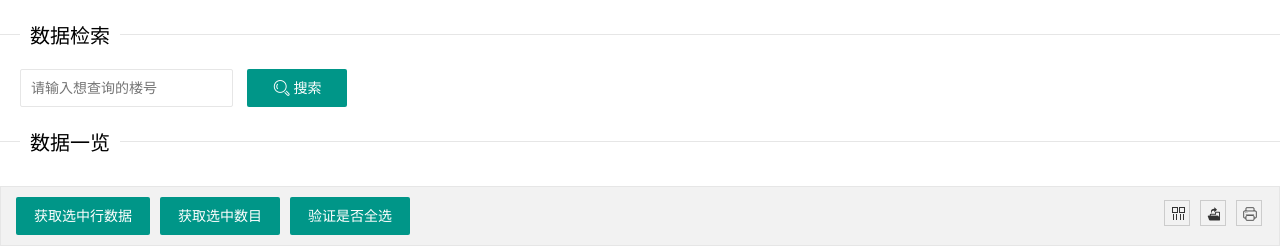
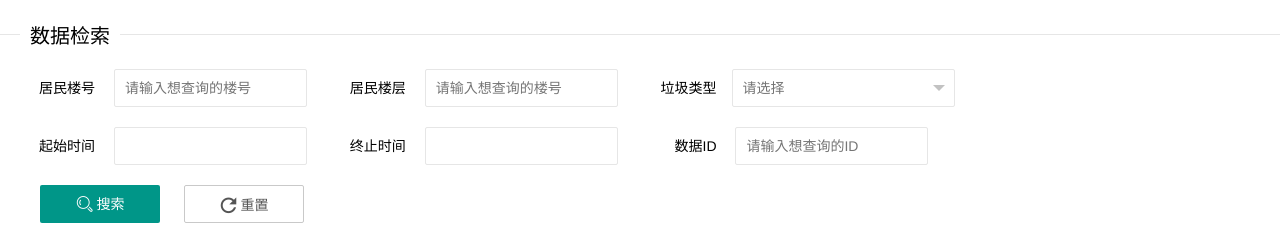
Before and after one commit to Msan030/IS305-application, a Django app: page /searchtest in a window 1280 px wide. Shown: the top 246 px of the page. Run offline with Django 3.2, Linux system fonts and the light colour scheme; some libraries are stand-ins or nearby versions.

Commit message:
add search

```diff
--- a/templates/myApp/searchtest.html
+++ b/templates/myApp/searchtest.html
@@ -16,12 +16,85 @@
   <legend>数据检索</legend>
 </fieldset>
 
+
+
+
 <div class="searchTable">
- <div class="layui-inline">
- <input class="layui-input" style="margin-left: 20px" placeholder="请输入想查询的楼号" name="id" id="dataReload" autocomplete="off">
- </div>
- <button class="layui-btn" style="margin-left: 30px;width:100px" data-type="reload" id="search"><i class="layui-icon">&#xe615;</i>搜索</button>
-</div>
+<form class="layui-form" action="">
+{#    <div class="layui-inline">#}
+{#    <input class="layui-input" style="margin-left: 20px" placeholder="请输入想查询的楼号" name="id" id="dataReload" autocomplete="off">#}
+{#    </div>#}
+{#    #}
+
+    <div>
+    <div class="layui-input-inline">
+    <label class="layui-form-label" style="margin-left: 0px">居民楼号</label>
+    </div>
+
+    <div class="layui-input-inline">
+    <input class="layui-input"  placeholder="请输入想查询的楼号" name="id" id="dataReload" autocomplete="off">
+    </div>
+
+    <div class="layui-input-inline">
+    <label class="layui-form-label">居民楼层</label>
+    </div>
+
+    <div class="layui-input-inline">
+    <input class="layui-input"  placeholder="请输入想查询的楼号" name="id2" id="dataReload2" autocomplete="off">
+    </div>
+
+    <div class="layui-input-inline">
+    <label class="layui-form-label">垃圾类型</label>
+    <div class="layui-input-block">
+        <select name="city" lay-verify="required" >
+        <option value=""></option>
+        <option value="0">纸箱</option>
+        <option value="1">自行车</option>
+        <option value="2">家具</option>
+        <option value="3">鞋架</option>
+        <option value="4">其他</option>
+      </select>
+    </div></div></div>
+
+    <div style="margin-top: 20px">
+    <div class="layui-input-inline">
+    <label class="layui-form-label">起始时间</label>
+    </div>
+
+    <div class="layui-input-inline">
+    <input type="text" style="margin-left: 0px" class="layui-input" id="test1">
+    </div>
+
+    <div class="layui-input-inline">
+    <label class="layui-form-label">终止时间</label>
+    </div>
+
+    <div class="layui-input-inline">
+    <input type="text" style="margin-left: 0px" class="layui-input" id="test2">
+    </div>
+
+    <div class="layui-input-inline">
+    <label class="layui-form-label" style="margin-left: 0px">数据ID</label>
+    </div>
+
+    <div class="layui-input-inline">
+    <input class="layui-input"  placeholder="请输入想查询的ID" name="id3" id="dataReload3" autocomplete="off">
+    </div>
+
+    </div>
+    </form>
+
+    <div style="margin-top: 20px;margin-left: 10px">
+    <div class="layui-input-inline" style="width:120px">
+    <button class="layui-btn" style="margin-left: 30px;width:120px" data-type="reload" id="search"><i class="layui-icon">&#xe615;</i>搜索</button>
+    </div>
+
+    <div class="layui-input-inline" style="margin-left:20px;width:120px">
+    <button type="reset" style="margin-left: 30px;;width:120px" class="layui-btn layui-btn-primary"><i class="layui-icon">&#xe9aa;</i>重置</button>
+    </div>
+    </div>
+
+    </div>
 
 <fieldset class="layui-elem-field layui-field-title" style="margin-top: 20px;">
   <legend>数据一览</legend>
@@ -116,11 +189,29 @@ table.render({
 
  })
 
-
-
-
 </script>
-
+{##}
+{#<script>#}
+{#layui.use('laydate', function(){#}
+{#  var laydate = layui.laydate;#}
+{##}
+{#  //执行一个laydate实例#}
+{#  laydate.render({#}
+{#    elem: '#test1' //指定元素#}
+{#  });#}
+{#});#}
+{#</script>#}
+{##}
+{#<script>#}
+{#layui.use('laydate', function(){#}
+{#  var laydate = layui.laydate;#}
+{##}
+{#  //执行一个laydate实例#}
+{#  laydate.render({#}
+{#    elem: '#test2' //指定元素#}
+{#  });#}
+{#});#}
+{#</script>#}
 </body>
 </html>
 
```
